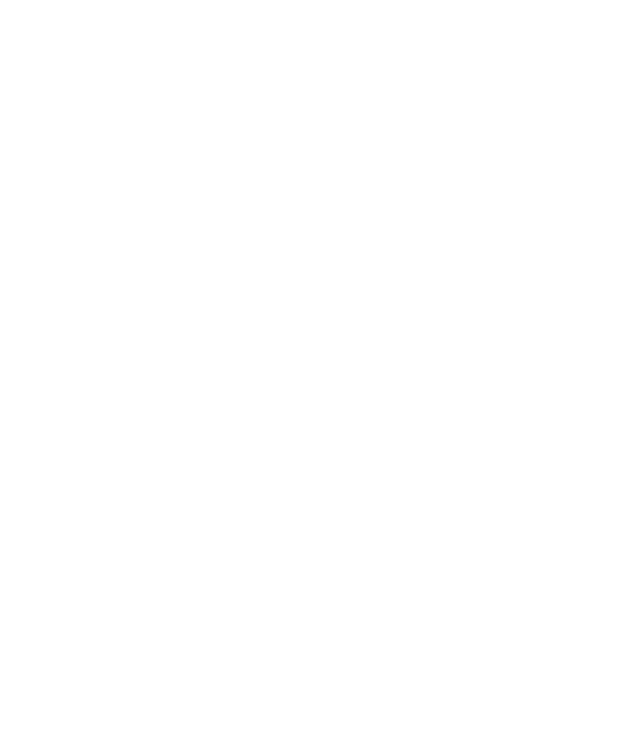
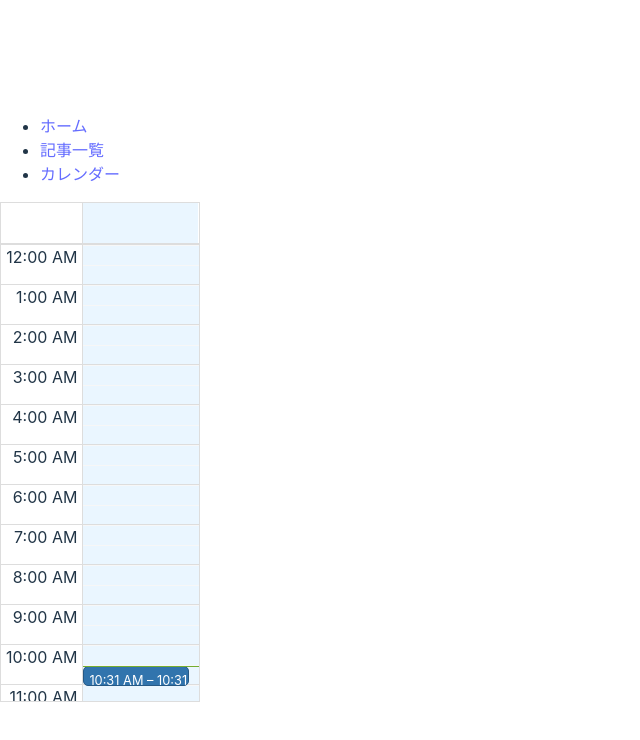
Before and after one commit to suzuken0424/todolist-react, a React (Vite) app: page /calendar in a window 1280 px wide. Before the commit this address had no page. Shown: the top 740 px of the page, without its empty margins (0-640 px from the left). Built offline with nearby package versions, Linux system fonts and the light colour scheme.

Commit message:
feat(Calendar):今日の予定のみ表示

```diff
--- a/package.json
+++ b/package.json
@@ -9,12 +9,15 @@
     "preview": "vite preview"
   },
   "dependencies": {
+    "moment": "^2.29.4",
     "react": "^18.2.0",
+    "react-big-calendar": "^1.5.0",
     "react-dom": "^18.2.0",
     "react-router-dom": "^6.4.2"
   },
   "devDependencies": {
     "@types/react": "^18.0.17",
+    "@types/react-big-calendar": "^0.38.2",
     "@types/react-dom": "^18.0.6",
     "@vitejs/plugin-react": "^2.1.0",
     "typescript": "^4.6.4",
--- a/src/App.tsx
+++ b/src/App.tsx
@@ -8,6 +8,7 @@
 import Posts from './pages/Posts'
 import Layout from './components/Layout'
 import Post from './components/Post'
+import Calendar from './components/Calendar'
 
 const App: React.FC = () => {
     return (
@@ -16,6 +17,7 @@
                 <Route path="/" element={<Layout />}>
                     <Route index element={<Home />} />
                     <Route path="posts" element={<Posts />} />
+                    <Route path="calendar" element={<Calendar />} />
                     <Route path="posts/:postId" element={<Post />} />
                 </Route>
             </Routes>
--- /dev/null
+++ b/src/components/Calendar.tsx
@@ -0,0 +1,32 @@
+import { Calendar, momentLocalizer } from 'react-big-calendar'
+import moment from 'moment'
+
+import 'react-big-calendar/lib/addons/dragAndDrop/styles.css'
+import 'react-big-calendar/lib/css/react-big-calendar.css'
+
+const localizer = momentLocalizer(moment)
+const myEventsList = [
+  {
+    id: 0,
+    title: 'My event',
+    start: new Date(),
+    end: new Date()
+  }
+]
+
+const MyCalendar = () => (
+  <div>
+    <Calendar
+      localizer={localizer}
+      events={myEventsList}
+      startAccessor="start"
+      endAccessor="end"
+      defaultView='day'
+      toolbar={false}
+      style={{ height: 500, width: 200 }}
+      selectable={true}
+    />
+  </div>
+)
+
+export default MyCalendar
--- a/src/components/Layout.tsx
+++ b/src/components/Layout.tsx
@@ -7,6 +7,7 @@
             <ul>
                 <li><NavLink to="/">ホーム</NavLink></li>
                 <li><NavLink to="/posts">記事一覧</NavLink></li>
+                <li><NavLink to="/calendar">カレンダー</NavLink></li>
             </ul>
             <Outlet />
         </div>
```
Also changed, not shown: 1 other file (tests, documents, lock files or other folders).
